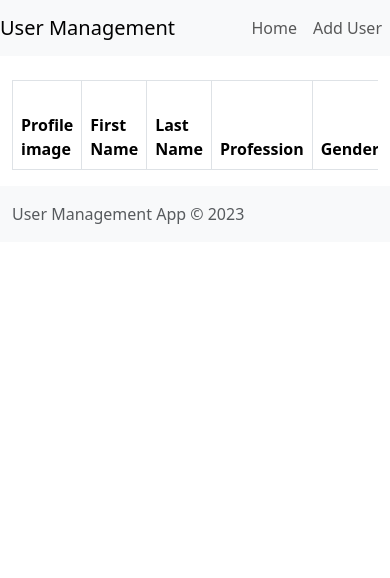
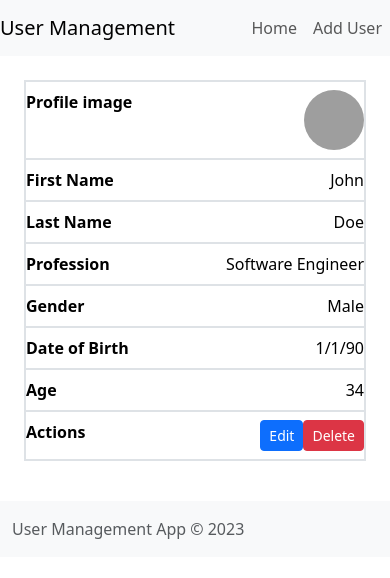
Before and after one commit to KaloqnDonchev/AngularCRUD, an Angular app: page / in a window 390 px wide. Shown: the top 578 px of the page. Built offline with nearby package versions, Linux system fonts and the light colour scheme; grey boxes are pictures that could not be loaded.

Commit message:
add table mobile view

```diff
--- a/src/app/components/home/home.component.css
+++ b/src/app/components/home/home.component.css
@@ -6,3 +6,45 @@
     display:block;
     margin:auto;
 }
+
+.table-responsive {
+    overflow-x: auto;
+  }
+
+  @media (max-width: 767.98px) {
+    .table {
+      display: flex;
+      flex-direction: column;
+    }
+
+    .table thead {
+      display: none;
+    }
+
+    .table tbody {
+      display: flex;
+      flex-direction: column;
+    }
+
+    .table tbody tr {
+      display: flex;
+      flex-direction: column;
+      border: 1px solid;
+      border-color: inherit;
+      margin-bottom: 1.5rem;
+    }
+
+    .table tbody tr td {
+      display: flex;
+      justify-content: space-evenly;
+      padding: 0.5rem 0;
+      border: 1px solid;
+      border-color: inherit;;
+    }
+
+    .table tbody tr td::before {
+      content: attr(data-label);
+      font-weight: bold;
+      flex: 1;
+    }
+  }
--- a/src/app/components/home/home.component.html
+++ b/src/app/components/home/home.component.html
@@ -1,5 +1,6 @@
+<div class="container mt-4">
   <div class="table-responsive">
-  <table class="table table-bordered table-hover">
+    <table class="table table-bordered table-hover" *ngIf="users.length > 0">
       <thead>
         <tr>
           <th>Profile image</th>
@@ -14,21 +15,23 @@
       </thead>
       <tbody>
         <tr *ngFor="let user of users">
-        <td>
+          <td data-label="Profile image">
             <img *ngIf="user.image" [src]="user.image" alt="User Image" class="user-image">
             <span *ngIf="!user.image">No Image</span>
           </td>
-        <td>{{ user.firstName }}</td>
-        <td>{{ user.lastName }}</td>
-        <td>{{ user.profession }}</td>
-        <td>{{ user.gender }}</td>
-        <td>{{ user.dateOfBirth | date: 'shortDate' }}</td>
-        <td>{{ calculateAge(user.dateOfBirth) }}</td>
-        <td>
+          <td data-label="First Name">{{ user.firstName }}</td>
+          <td data-label="Last Name">{{ user.lastName }}</td>
+          <td data-label="Profession">{{ user.profession }}</td>
+          <td data-label="Gender">{{ user.gender }}</td>
+          <td data-label="Date of Birth">{{ user.dateOfBirth | date: 'shortDate' }}</td>
+          <td data-label="Age">{{ calculateAge(user.dateOfBirth) }}</td>
+          <td data-label="Actions">
             <a [routerLink]="['/edit-user', user.id]" class="btn btn-primary btn-sm">Edit</a>
             <button class="btn btn-danger btn-sm" (click)="deleteUser(user.id)">Delete</button>
           </td>
         </tr>
       </tbody>
     </table>
+      <p *ngIf="users.length === 0">No users available.</p>
   </div>
+</div>
--- a/src/app/services/user.service.ts
+++ b/src/app/services/user.service.ts
@@ -5,7 +5,15 @@ import { User } from '../models/user.model';
   providedIn: 'root'
 })
 export class UserService {
-  private users: User[] = [];
+  private users: User[] = [{
+    id: 1,
+    firstName: 'John',
+    lastName: 'Doe',
+    profession: 'Software Engineer',
+    gender: 'Male',
+    dateOfBirth: new Date(1990, 0, 1),
+    image: 'https://www.theladders.com/wp-content/uploads/man_outside_091318.jpg'
+  }];
   private nextId = 1;
 
   getUsers(): User[] {
```
Lines whose indentation alone changed are shown as unchanged.
